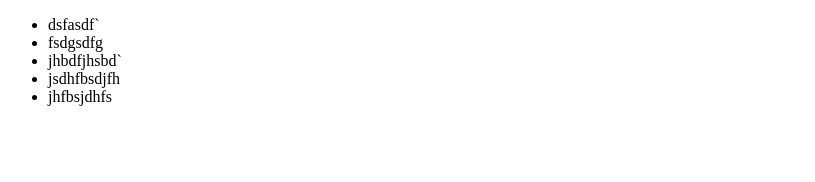
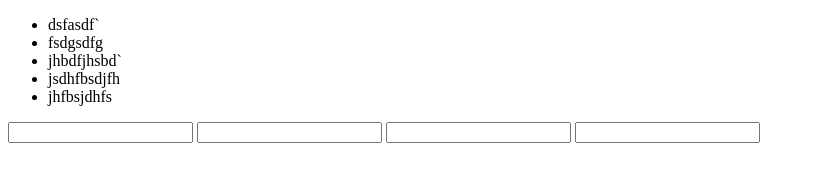
Before and after one commit to bekaM1/number4, a plain HTML site: page index.html in a window 1280 px wide. Shown: the whole page, without its empty margins (0-815 px from the left). Drawn offline with Linux system fonts and the light colour scheme.

Commit message:
update form

```diff
--- a/index.html
+++ b/index.html
@@ -16,5 +16,13 @@
     <li>jhfbsjdhfs</li>
 </ul>
 
+
+<form action="">
+    <input type="text" name="" id="">
+    <input type="text" name="" id="">
+    <input type="text" name="" id="">
+    <input type="text" name="" id="">
+</form>
+
 </body>
 </html>
```
